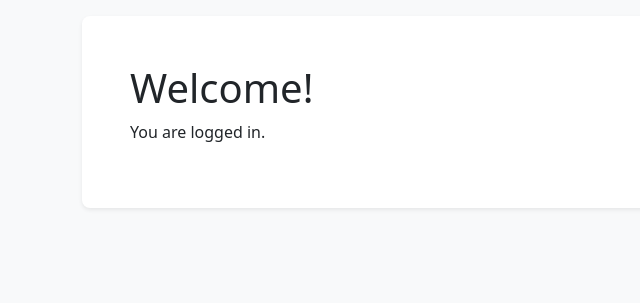
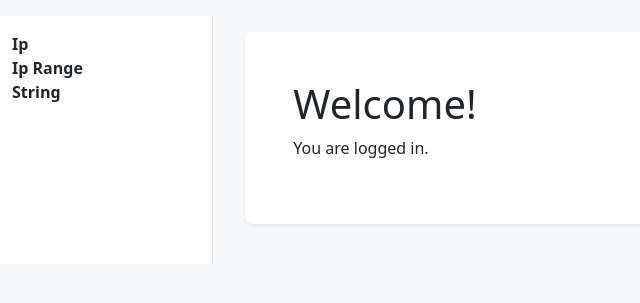
Before and after one commit to Alppkr/WGUI, a Flask app: page / in a window 1280 px wide. Shown: the part 57-360 px from the top of the page, without its empty margins (0-640 px from the left). Run offline with Flask 3, Linux system fonts and the light colour scheme; the visitor is signed in with stand-in values (Sample User, id 1).

Commit message:
Add sidebar with navigation titles

```diff
--- a/wgui/templates/base.html
+++ b/wgui/templates/base.html
@@ -18,7 +18,19 @@
         {% endif %}
     </div>
 </nav>
-<div class="container">
+<div class="container-fluid">
+    <div class="row">
+        {% if session.get('logged_in') %}
+        <nav class="col-md-2 d-none d-md-block bg-white border-end sidebar py-3">
+            <ul class="nav flex-column">
+                <li class="nav-item"><strong>Ip</strong></li>
+                <li class="nav-item"><strong>Ip Range</strong></li>
+                <li class="nav-item"><strong>String</strong></li>
+            </ul>
+        </nav>
+        {% endif %}
+
+        <main class="col ms-md-3 p-3">
             {% with messages = get_flashed_messages(with_categories=true) %}
             {% if messages %}
             {% for category, message in messages %}
@@ -28,6 +40,8 @@
             {% endwith %}
 
             {% block content %}{% endblock %}
+        </main>
+    </div>
 </div>
 </body>
 </html>
```
Lines whose indentation alone changed are shown as unchanged.
